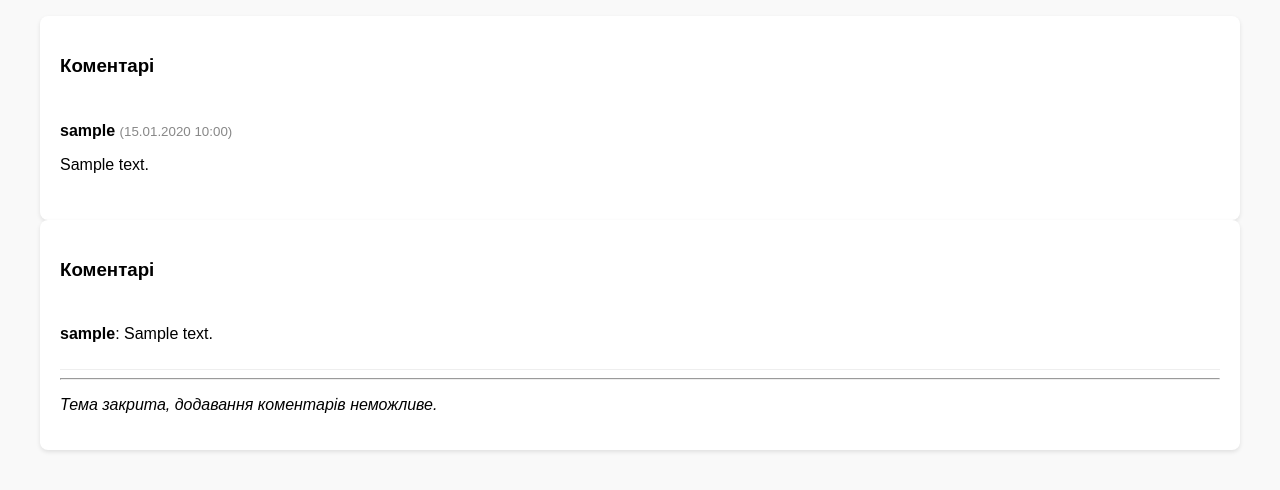
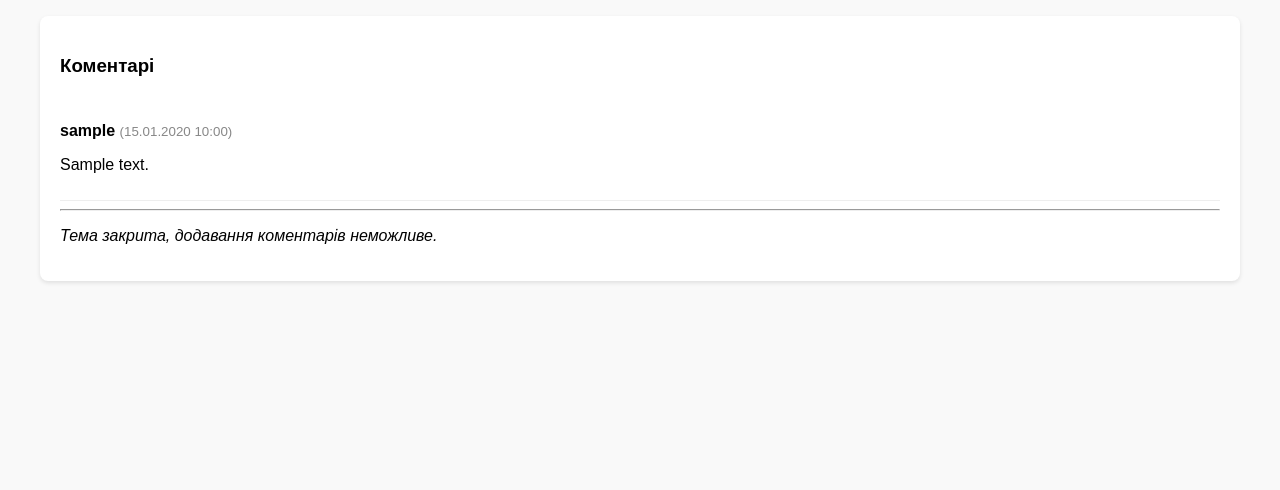
Before and after one commit to Angellllna/group-portal_26_05, a Django app: page /forum/1/ in a window 1280 px wide. Shown: the part 319-809 px from the top of the page. After the commit the page ends 602 px from the top, so only its background shows below. Run offline with Django 5.2, Linux system fonts and the light colour scheme; tables that the repository leaves empty hold one stand-in row (values such as "Sample post").

Commit message:
FOR-4: dedupe comments section, fix broken login url, clean imports
- Remove duplicated comments loop in detail.html (rendered twice)
- Replace non-existent {% url 'login' %} / redirect('login') with
  admin:login (no auth route is wired yet) to avoid NoReverseMatch
- Collapse duplicate imports in forms.py/views.py and drop stray markers

Co-Authored-By: Claude Opus 4.8 (1M context) <noreply@anthropic.com>

```diff
--- a/forum/templates/forum/detail.html
+++ b/forum/templates/forum/detail.html
@@ -32,14 +32,6 @@
         {% empty %}
             <p style="color: #888;">до цієї теми ще нема коментарів</p>
         {% endfor %}
-    </div>
-<div class="comments-section">
-    <h3>Коментарі</h3>
-    {% for comment in comments %}
-        <div class="comment">
-            <p><strong>{{ comment.author }}</strong>: {{ comment.content }}</p>
-        </div>
-    {% endfor %}
 
         <hr>
 
@@ -53,7 +45,7 @@
                 <button type="submit" class="btn btn-primary">Відправити</button>
             </form>
         {% else %}
-        <p><a href="{% url 'login' %}">Увійдіть</a>, щоб додати коментар.</p>
+            <p><a href="{% url 'admin:login' %}?next={{ request.path }}">Увійдіть</a>, щоб додати коментар.</p>
         {% endif %}
     </div>
 </body>
--- a/forum/urls.py
+++ b/forum/urls.py
@@ -9,4 +9,3 @@ urlpatterns = [
     path("create/", ForumTopicCreateView.as_view(), name="topic_create"),
     path("<int:pk>/", ForumTopicDetailView.as_view(), name="topic_detail"),
 ]
-#
--- a/forum/views.py
+++ b/forum/views.py
@@ -6,7 +6,7 @@ from django.views.generic.edit import FormMixin
 from django.contrib.auth.mixins import LoginRequiredMixin
 from .models import ForumTopic
 from .forms import ForumTopicForm, ForumCommentForm
-#
+
 
 class ForumTopicListView(ListView):
     model = ForumTopic
@@ -28,7 +28,7 @@ class ForumTopicDetailView(FormMixin, DetailView):
 
     def post(self, request, *args, **kwargs):
         if not request.user.is_authenticated:
-            return redirect('login')
+            return redirect(f"{reverse('admin:login')}?next={request.path}")
 
         self.object = self.get_object()
 
```
Also changed, not shown: forum/forms.py (+4 -3 lines). Lines whose indentation alone changed are shown as unchanged.
